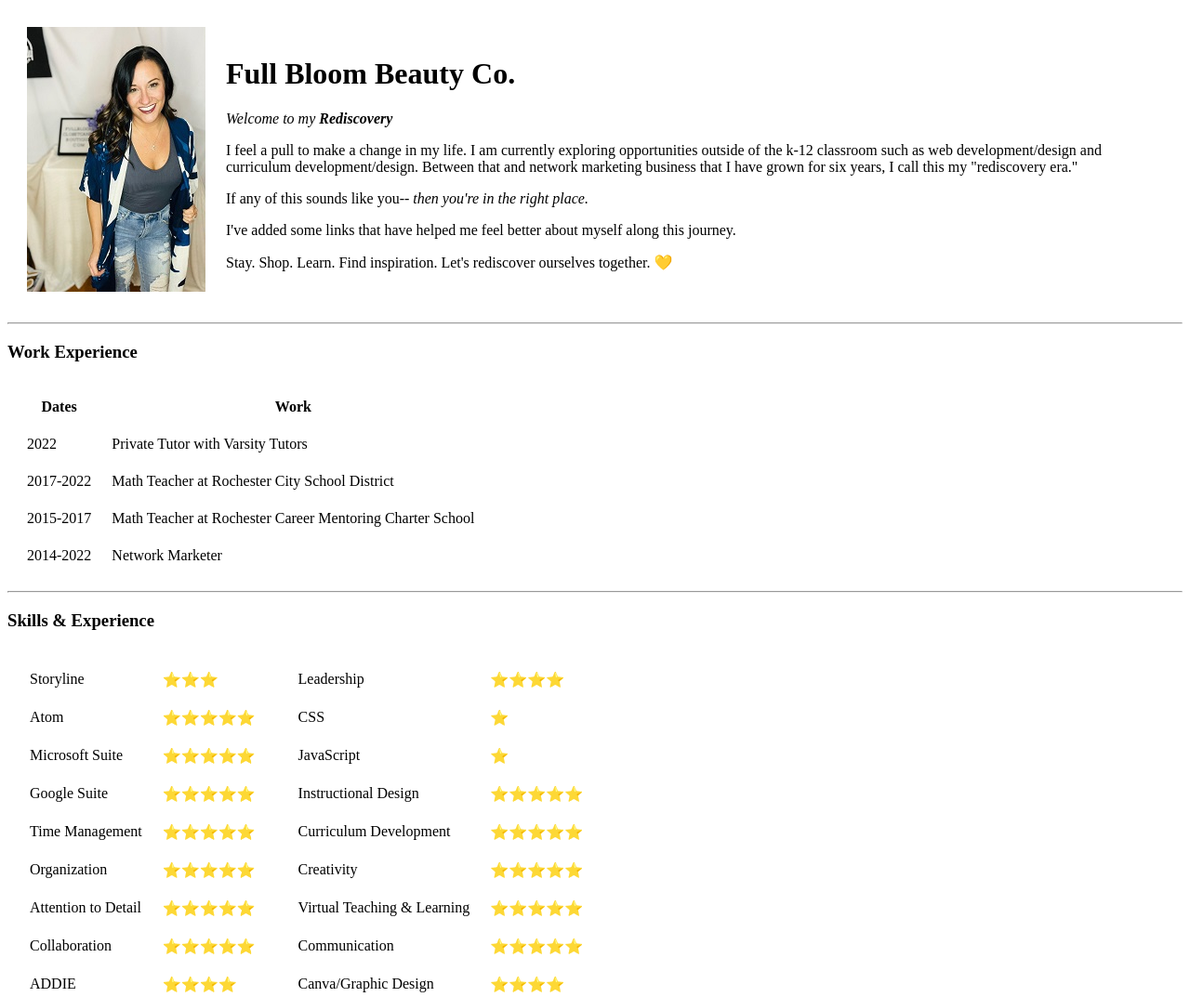
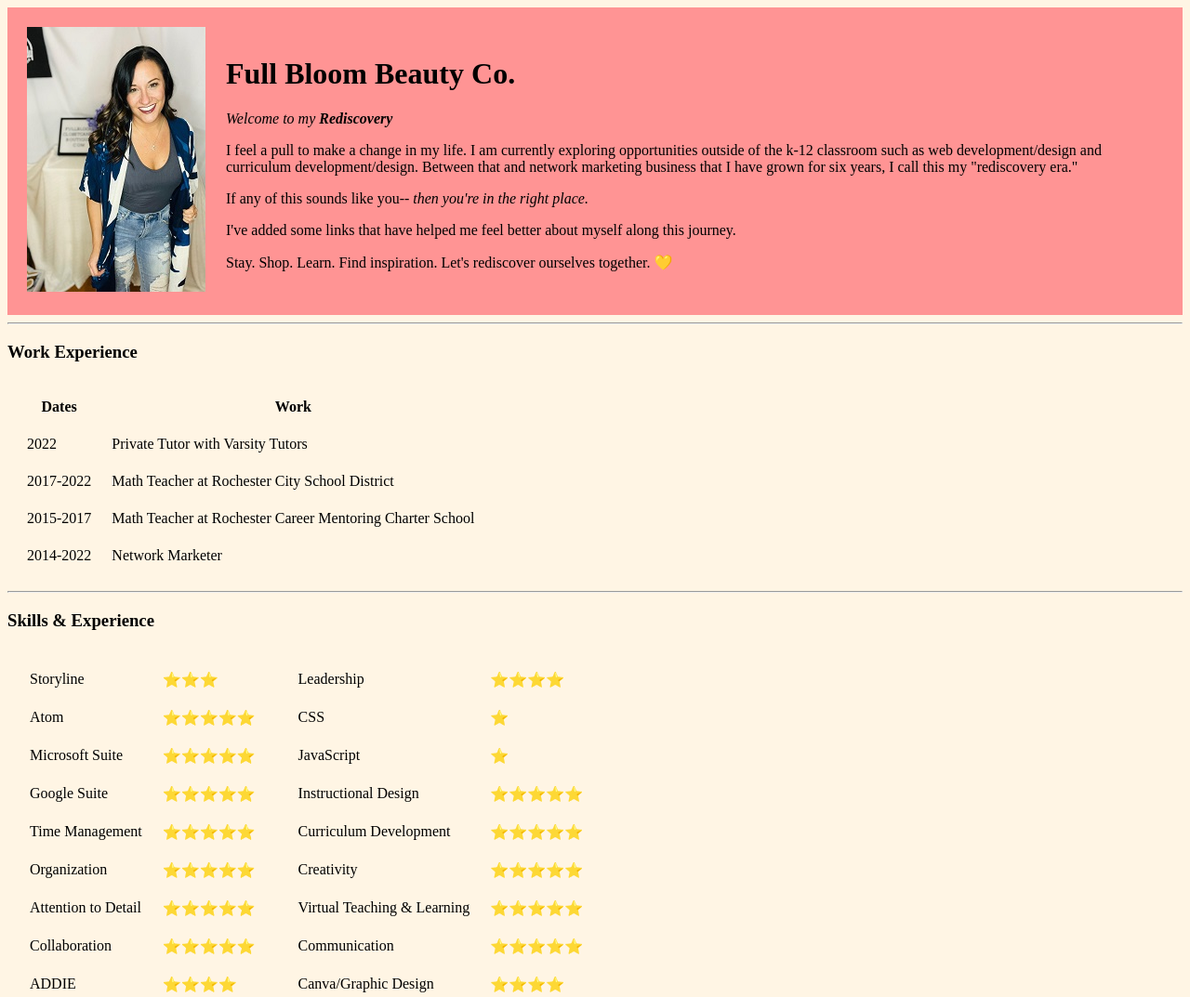
Before and after one commit to Sdinoto08/cv, a plain HTML site: page index.html in a window 1280 px wide. Shown: the top 1073 px of the page at 93% size. Drawn offline with Linux system fonts and the light colour scheme.

Commit message:
Changed color

```diff
--- a/index.html
+++ b/index.html
@@ -6,8 +6,8 @@
   <title>🌸 Full Bloom Beauty Co. 🌸</title>
 </head>
 
-<body>
-  <table cellspacing=20>
+<body style="background-color: #FFF5E4">
+  <table style="background-color:#FF9494" cellspacing=20>
     <tr>
       <td>  <img  src=linkedin2.jpg alt="Samantha Profile Picture"></td>
       <td>  <h1>Full Bloom Beauty Co.</h1>
```
